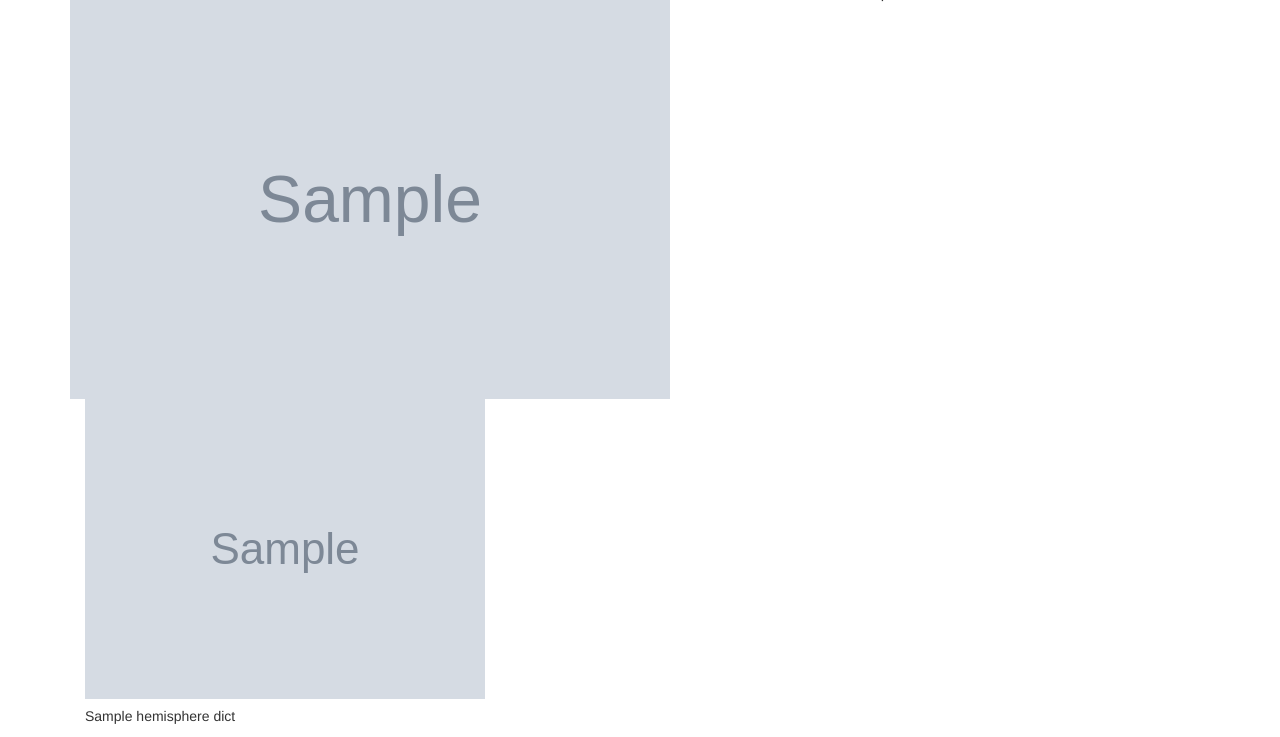
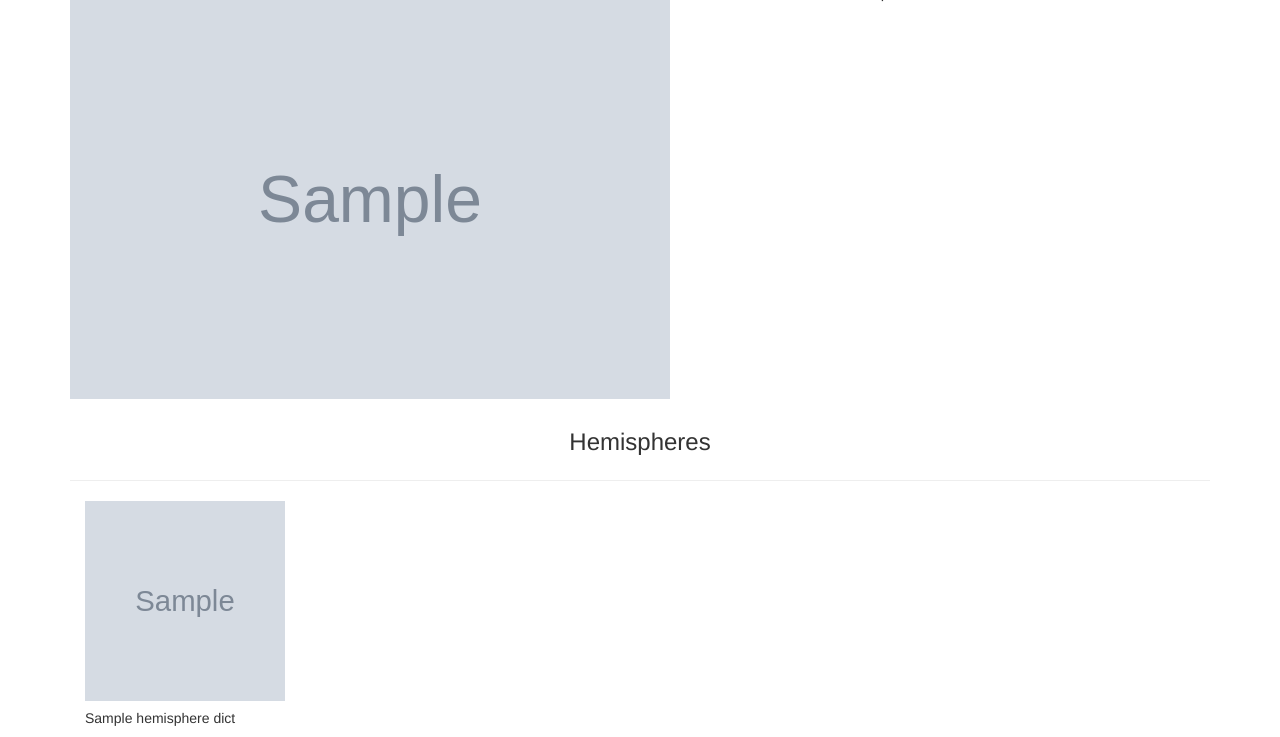
Before and after one commit to jmahon22/web_scraping_challenge, a Flask app: page / in a window 1280 px wide. Shown: the part 460-1197 px from the top of the page. Run offline with Flask 2, Linux system fonts and the light colour scheme; grey boxes marked "Sample" are stand-in pictures; a database or web service that is not in the repository returns one stand-in record (values such as "Sample title"); some libraries are stand-ins or nearby versions.

Commit message:
got hemisphere pics to show on site

```diff
--- a/Missions_to_Mars/app.py
+++ b/Missions_to_Mars/app.py
@@ -18,7 +18,7 @@ def index():
 
     # Find one record of data from the mongo database
     mars_dict = mongo.db.mars_dict.find_one()
-
+    #print (mars_dict)
     # Return template and data
     return render_template("index.html", mars_dict = mars_dict)
 
--- a/Missions_to_Mars/templates/index.html
+++ b/Missions_to_Mars/templates/index.html
@@ -38,14 +38,16 @@
         </div>
     </div>
 
-    <div class = "card-deck" style="display: flex;">
+    <h3 style="padding-top: 10px; padding-bottom: 5px; text-align: center;">Hemispheres</h3>
+    <hr>
+    <div class = "card-deck">
       <div class="col-md-12">
         <div class="row">
-          {% for hemisphere_dict in mars_dict.hempishere_image_urls %}
-          <div class="col-md-6">
-            <div class="card">
+          {% for hemisphere_dict in mars_dict.hemisphere_image_urls %}
+          <div class="col-md-3">
+            <div class="card text-white bg-dark mb-3" style="max-width: 18rem;">
               <a href="{{hemisphere_dict.img_url}}">
-                <img class="card-img-top" src="{{hemisphere_dict.img_url}}" alt="Card image cap">
+                <img class="card-img-top" src="{{hemisphere_dict.img_url}}" alt="Card image cap" style='width: 200px; height: 200px; align-content: center;'>
               </a>
               <div class="card-body">
                 <h5 class="card-title">{{hemisphere_dict.titles}}</h5>
```
Also changed, not shown: 1 other file.
